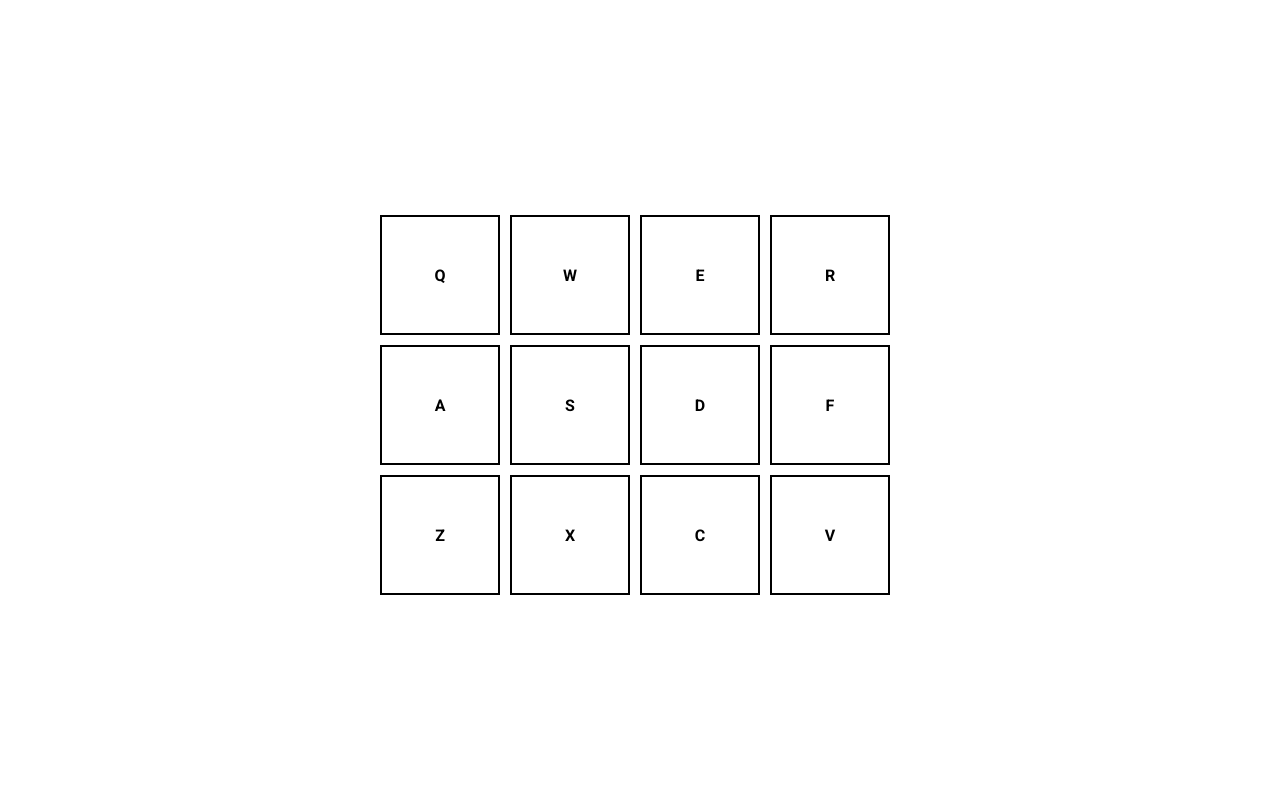
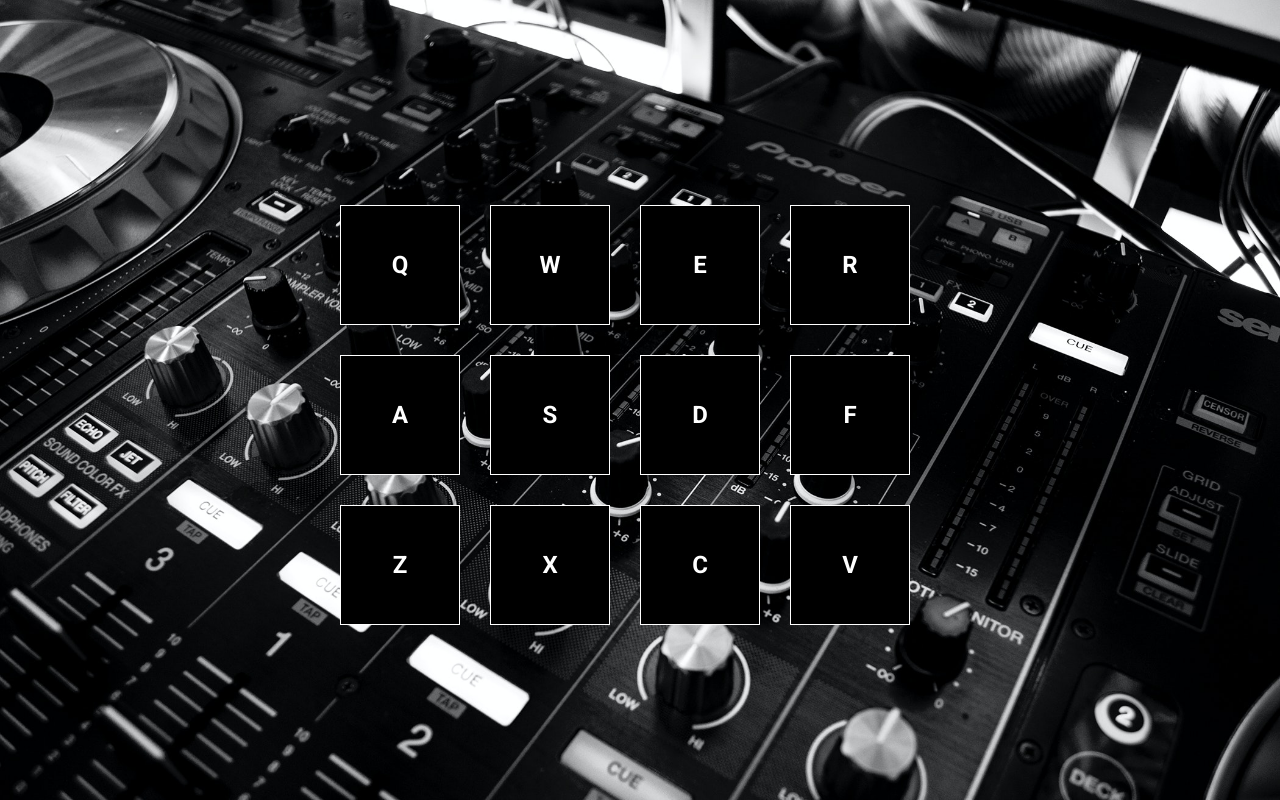
Before and after one commit to IreneRuedaVega/Drum-kit, a plain HTML site: page index.html in a window 1280 px wide. Drawn offline with Linux system fonts and the light colour scheme.

Commit message:
Add changes

```diff
--- a/index.html
+++ b/index.html
@@ -4,7 +4,7 @@
     <meta charset="UTF-8" />
     <meta name="viewport" content="width=device-width, initial-scale=1.0" />
     <link rel="stylesheet" href="./main.css" />
-    <link rel="preconnect" href="https://fonts.gstatic.com" />
+    <link href="./images/music.ico" rel="icon" type="image/x-icon" />
     <link
       href="https://fonts.googleapis.com/css2?family=Roboto:wght@700&display=swap"
       rel="stylesheet"
@@ -14,75 +14,63 @@
   <body>
     <div class="keys">
       <div>
-        <div data-key="81" class="key q">
+        <div data-key="81" class="key">
           <kbd>Q</kbd>
-          <span class="sound"></span>
         </div>
-        <div data-key="87" class="key a">
+        <div data-key="65" class="key">
           <kbd>A</kbd>
-          <span class="sound"></span>
         </div>
-        <div data-key="69" class="key z">
+        <div data-key="90" class="key">
           <kbd>Z</kbd>
-          <span class="sound"></span>
         </div>
       </div>
       <div>
-        <div data-key="82" class="key w">
+        <div data-key="87" class="key">
           <kbd>W</kbd>
-          <span class="sound"></span>
         </div>
-        <div data-key="65" class="key s">
+        <div data-key="83" class="key">
           <kbd>S</kbd>
-          <span class="sound"></span>
         </div>
-        <div data-key="83" class="key x">
+        <div data-key="88" class="key">
           <kbd>X</kbd>
-          <span class="sound"></span>
         </div>
       </div>
       <div>
-        <div data-key="68" class="key e">
+        <div data-key="69" class="key">
           <kbd>E</kbd>
-          <span class="sound"></span>
         </div>
-        <div data-key="70" class="key d">
+        <div data-key="68" class="key">
           <kbd>D</kbd>
-          <span class="sound"></span>
         </div>
-        <div data-key="90" class="key c">
+        <div data-key="67" class="key">
           <kbd>C</kbd>
-          <span class="sound"></span>
         </div>
       </div>
       <div>
-        <div data-key="88" class="key r">
+        <div data-key="82" class="key">
           <kbd>R</kbd>
-          <span class="sound"></span>
         </div>
-        <div data-key="67" class="key f">
+        <div data-key="70" class="key">
           <kbd>F</kbd>
-          <span class="sound"></span>
         </div>
-        <div data-key="86" class="key v">
+        <div data-key="86" class="key">
           <kbd>V</kbd>
-          <span class="sound"></span>
         </div>
       </div>
     </div>
 
+    <audio data-key="81" src="sounds/Q.mp3"></audio>
     <audio data-key="65" src="sounds/A.mp3"></audio>
+    <audio data-key="90" src="sounds/Z.mp3"></audio>
+    <audio data-key="87" src="sounds/W.mp3"></audio>
+    <audio data-key="83" src="sounds/S.mp3"></audio>
+    <audio data-key="88" src="sounds/X.mp3"></audio>
+    <audio data-key="69" src="sounds/E.mp3"></audio>
+    <audio data-key="68" src="sounds/D.mp3"></audio>
     <audio data-key="67" src="sounds/C.mp3"></audio>
-    <audio data-key="68" src="sounds/D.mp3"></audio>
+    <audio data-key="82" src="sounds/R.mp3"></audio>
     <audio data-key="70" src="sounds/F.mp3"></audio>
-    <audio data-key="81" src="sounds/Q.mp3"></audio>
-    <audio data-key="82" src="sounds/R.mp3"></audio>
-    <audio data-key="83" src="sounds/S.mp3"></audio>
     <audio data-key="86" src="sounds/V.mp3"></audio>
-    <audio data-key="69" src="sounds/E.mp3"></audio>
-    <audio data-key="87" src="sounds/W.mp3"></audio>
-    <audio data-key="88" src="sounds/X.mp3"></audio>
-    <audio data-key="90" src="sounds/Z.mp3"></audio>
     <script src="main.js"></script>
   </body>
 </html>
--- a/main.css
+++ b/main.css
@@ -3,6 +3,12 @@
   padding: 0;
   box-sizing: border-box;
   font-family: "Roboto", sans-serif;
+}
+
+body {
+  background-image: url(./images/mesadj.jpg);
+  background-size: cover;
+  background-attachment: fixed;
 }
 
 .keys {
@@ -22,6 +28,21 @@
   align-items: center;
   width: 120px;
   height: 120px;
-  margin-top: 10px;
-  margin-right: 10px;
+  margin-top: 30px;
+  margin-right: 30px;
+  transition: all 0.1s;
+  background-color: black;
+  color: white;
+  border: 1px solid white;
 }
+
+.playing {
+  transform: scale(1.1);
+  border-color: #ffc600;
+  box-shadow: 0 0 1rem #ffc600;
+}
+
+kbd {
+  display: block;
+  font-size: 1.5rem;
+}
--- a/main.js
+++ b/main.js
@@ -1,24 +1,20 @@
 "use strict";
 
-const keys = document.querySelectorAll(".key");
-
 function playSound(ev) {
+  const audio = document.querySelector(`audio[data-key="${ev.keyCode}"]`);
   const key = document.querySelector(`.key[data-key="${ev.keyCode}"]`);
-
+  if (!audio) return; //stop the function from running all together
+  audio.currentTime = 0; //rewind to the start
+  audio.play();
   key.classList.add("playing");
-
-  const audio = document.querySelector(`audio[data-key="${ev.keyCode}"]`);
-
-  audio.currentTime = 0; //el sonido vuelve al segundo 0 y puedo volver a dar a la tecla y hacer que suene sin tener que esperar a que el sonido anterior termine
-
-  audio.play();
 }
 
 window.addEventListener("keydown", playSound);
+
+const keys = document.querySelectorAll(".key");
 
 function removeTransition() {
   this.classList.remove("playing");
 }
 
 keys.forEach((key) => key.addEventListener("transitionend", removeTransition));
-//cuando la transición del css sea completada, quitar la clase "playing"
```
Also changed, not shown: images/mesadj.jpg (added), images/music.ico (added).
